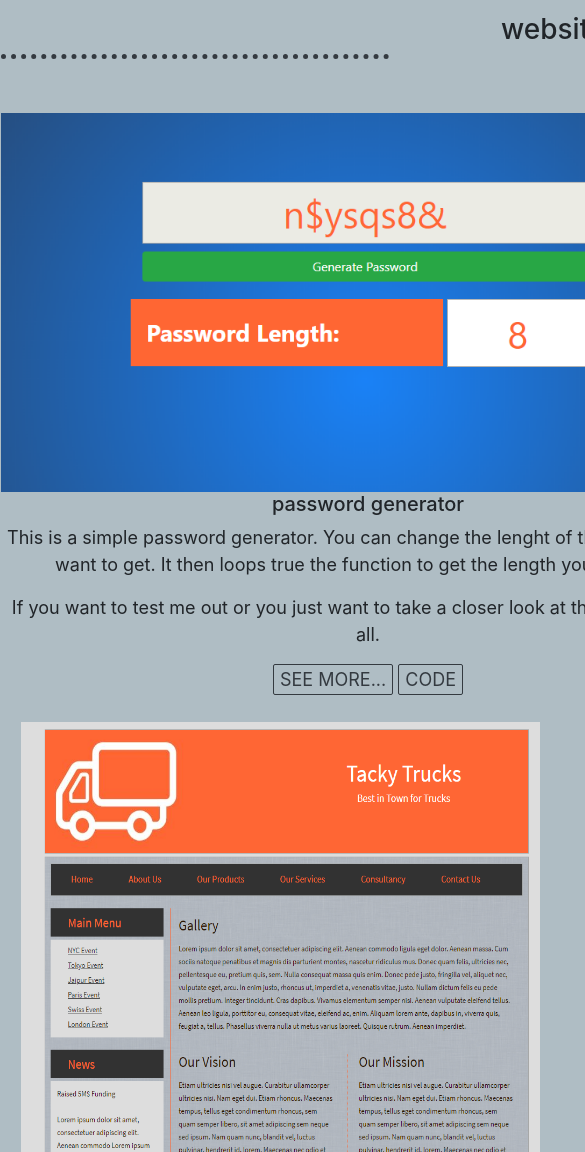
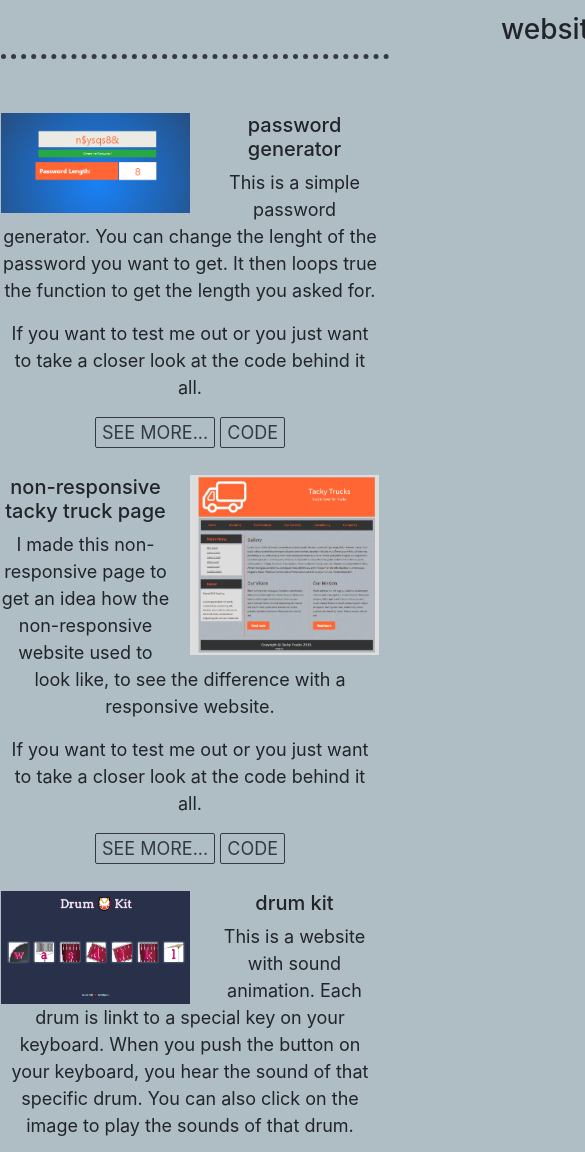
Before and after one commit to nikkiita/portfolio, a plain HTML site: page projects.html in a window 390 px wide. Shown: the part 446-1598 px from the top of the page, 585 px wide, since content can reach past the window. Drawn offline with nearby package versions, Linux system fonts and the light colour scheme.

Commit message:
phone responsive

```diff
--- a/styles/style.css
+++ b/styles/style.css
@@ -323,10 +323,9 @@ form #submit:hover{
 
 .span4 .img-drumKit{
     float: left;
-    height: 458px;
     margin-right: 20px;
-    width: 800px;
     margin-bottom: 20px;
+    width: 50%;
 }
 
 .span4 .details{
--- a/styles/styleProjects.css
+++ b/styles/styleProjects.css
@@ -36,7 +36,23 @@ body{
     padding-top: 60px;
 }
 
+.span4 .img-passGen{
+    float: left;
+    margin-right: 20px;
+    width: 50%;
+}
 
+.span4 .img-tacky{
+    float: right;
+    width: 50%;
+    margin-left: 20px;
+}
+
+.span4 .img-drumKit{
+    float: left;
+    margin-right: 20px;
+    width: 50%;
+}
 
 
 .project {
@@ -46,16 +62,14 @@ body{
 
 .apps-left{
     float: left;
-    height: 667px;
     margin-right: 20px;
-    width: 375px;
+    width: 25%;
 }
 
 .apps-right{
     float: right;
-    height: 667px;
     margin-left: 20px;
-    width: 375px;
+    width: 25%;
 }
 
 .span4{
@@ -66,26 +80,7 @@ body{
     float: left;
 }
 
-.span4 .img-passGen{
-    float: left;
-    height: 379px;
-    margin-right: 20px;
-    width: 714px;
-}
 
-.span4 .img-tacky{
-    float: right;
-    height: 565px;
-    width: 519px;
-    margin-left: 20px;
-}
-
-.span4 .img-drumKit{
-    float: left;
-    height: 458px;
-    margin-right: 20px;
-    width: 800px;
-}
 
 .line{
     border-bottom: 5px dotted #343A40;
--- a/styles/stylesCv.css
+++ b/styles/stylesCv.css
@@ -1,3 +1,10 @@
+@media only screen and (max-width:620px) {
+    /* For mobile phones: */
+    * {
+      width:100%;
+    }
+  }
+
 html {
     background-color: rgba(96, 125, 139, 0.5);
     height: 150px;
```
